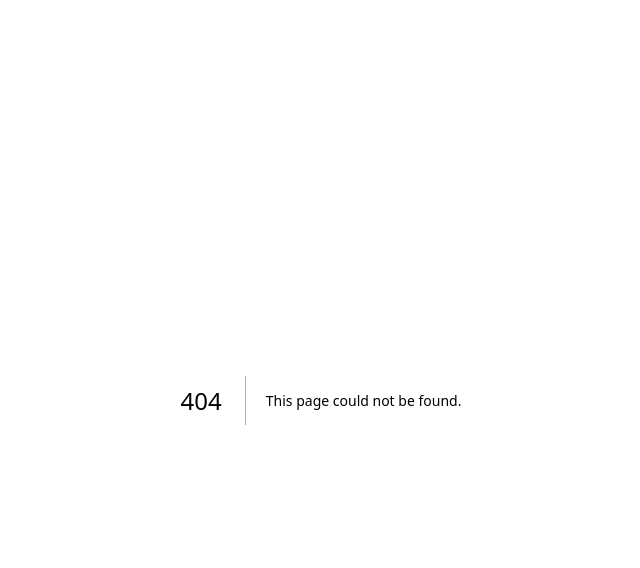
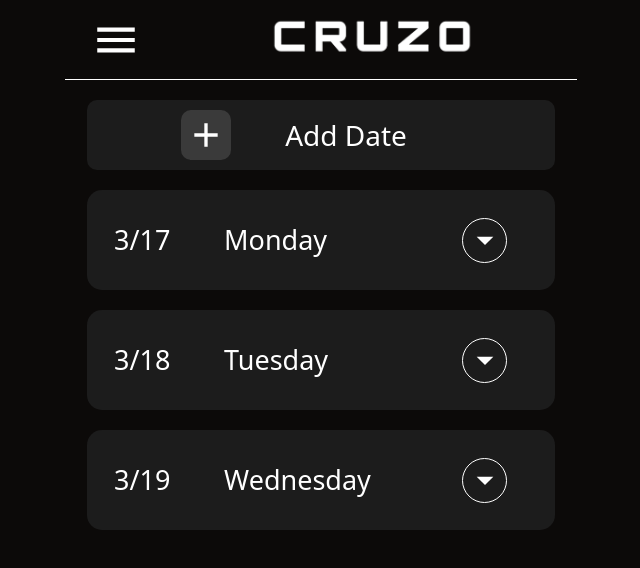
Before and after one commit to Moriyan1307/Cruzo, a Next.js app: page /dashboard in a window 1280 px wide. Before the commit this address had no page. Shown: the top 568 px of the page, without its empty margins (319-959 px from the left). Built offline with nearby package versions, Linux system fonts and the light colour scheme.

Commit message:
Dashboard Updated

```diff
--- /dev/null
+++ b/src/Components/Cards/DateCard.tsx
@@ -0,0 +1,114 @@
+import { Box, colors } from "@mui/material";
+import React, { useEffect, useState } from "react";
+import { theme } from "../../utils/styleUtils";
+import ArrowDropDownIcon from "@mui/icons-material/ArrowDropDown";
+import { IDateAttributes } from "@/utils/types";
+import ArrowDropUpIcon from "@mui/icons-material/ArrowDropUp";
+import RideCard from "./RideCard";
+
+interface DateCard {
+  dateData: IDateAttributes;
+}
+
+const DateCard = ({ dateData }: DateCard) => {
+  const [clickedDrop, setClickedDrop] = useState(false);
+
+  const handleClick = () => {
+    setClickedDrop(!clickedDrop);
+  };
+
+  console.log(dateData);
+
+  let dateTab = (
+    <Box
+      sx={{
+        height: "100px",
+        width: "95%",
+        margin: "auto",
+        marginTop: "20px",
+        borderRadius: "15px",
+        backgroundColor: theme.box,
+        display: "flex",
+      }}
+      onClick={handleClick}
+    >
+      <Box
+        sx={{
+          height: "100%",
+          width: "70%",
+          color: "white",
+          display: "flex",
+        }}
+      >
+        <Box
+          sx={{
+            fontSize: "27px",
+            margin: "auto",
+          }}
+        >
+          {dateData.date}
+        </Box>
+        <Box
+          sx={{
+            fontSize: "27px",
+            margin: "auto",
+            width: "50%",
+          }}
+        >
+          {dateData.day}
+        </Box>
+      </Box>
+      <Box
+        sx={{
+          height: "100%",
+          width: "30%",
+          display: "flex",
+        }}
+      >
+        <Box
+          sx={{
+            height: "45px",
+            width: "45px",
+            border: "0.5px solid #fff",
+            display: "flex",
+            margin: "auto",
+            borderRadius: "50%",
+          }}
+        >
+          {clickedDrop ? (
+            <ArrowDropUpIcon
+              sx={{ color: "#fff", fontSize: 40, margin: "auto" }}
+            />
+          ) : (
+            <ArrowDropDownIcon
+              sx={{ color: "#fff", fontSize: 40, margin: "auto" }}
+            />
+          )}
+        </Box>
+      </Box>
+    </Box>
+  );
+
+  return (
+    <>
+      {clickedDrop ? (
+        <Box
+          sx={{
+            height: "auto",
+            border: "0.5px solid #fff",
+          }}
+        >
+          {dateTab}
+
+          {dateData.rideDetails.map((res, index) => {
+            return <RideCard key={index} rideDetails={res} />;
+          })}
+        </Box>
+      ) : (
+        dateTab
+      )}
+    </>
+  );
+};
+
+export default DateCard;
--- /dev/null
+++ b/src/Components/Cards/RideCard.tsx
@@ -0,0 +1,114 @@
+import { Box, colors } from "@mui/material";
+import React, { useEffect, useState } from "react";
+import { theme } from "../../utils/styleUtils";
+import { green } from "@mui/material/colors";
+import PersonIcon from "@mui/icons-material/Person";
+import AttachMoneyIcon from "@mui/icons-material/AttachMoney";
+import { IRideAttributes } from "@/utils/types";
+import { Roboto_Condensed, Montserrat } from "next/font/google";
+
+const Roboto = Roboto_Condensed({
+  weight: ["300"],
+  subsets: ["latin"],
+  style: ["normal"],
+});
+const Mont = Montserrat({
+  weight: ["400"],
+  subsets: ["latin"],
+  style: ["normal"],
+});
+
+interface RideCard {
+  rideDetails: IRideAttributes;
+}
+
+const RideCard = ({ rideDetails }: RideCard) => {
+  console.log(rideDetails);
+  const [first, setfirst] = useState();
+
+  return (
+    <Box
+      sx={{
+        height: "150px",
+        width: "95%",
+        margin: "auto",
+        marginTop: "20px",
+        borderRadius: "15px",
+        backgroundColor: theme.box,
+        border: `1px solid ${theme.green}`,
+        display: "flex",
+        flexDirection: "column",
+        color: theme.white,
+        fontSize: "25px",
+      }}
+    >
+      <Box
+        sx={{
+          height: "50%",
+          border: "0.5px solid #fff",
+          width: "100%",
+          display: "flex",
+          justifyContent: "space-between",
+        }}
+      >
+        <Box
+          sx={{
+            height: "100%",
+            width: "32%",
+            border: "0.5px solid #fff",
+            display: "flex",
+          }}
+        >
+          <Box sx={{ margin: "auto" }}>{rideDetails.from}</Box>
+        </Box>
+        <Box
+          sx={{
+            height: "100%",
+            width: "32%",
+            border: "0.5px solid #fff",
+            display: "flex",
+          }}
+        >
+          <Box
+            sx={{ margin: "auto", fontFamily: "sans-serif" }}
+            className={Mont.className}
+          >
+            {rideDetails.miles} {"mi"}
+          </Box>
+        </Box>
+        <Box
+          sx={{
+            height: "100%",
+            width: "32%",
+            border: "0.5px solid #fff",
+            display: "flex",
+          }}
+        >
+          <Box sx={{ margin: "auto" }}>{rideDetails.to}</Box>
+        </Box>
+      </Box>
+      <Box
+        sx={{
+          height: "50%",
+          border: "0.5px solid #fff",
+          width: "100%",
+          display: "flex",
+          justifyContent: "space-between",
+        }}
+      >
+        {" "}
+        <Box
+          sx={{ height: "100%", width: "32%", border: "0.5px solid #fff" }}
+        ></Box>
+        <Box
+          sx={{ height: "100%", width: "32%", border: "0.5px solid #fff" }}
+        ></Box>
+        <Box
+          sx={{ height: "100%", width: "32%", border: "0.5px solid #fff" }}
+        ></Box>
+      </Box>
+    </Box>
+  );
+};
+
+export default RideCard;
--- a/src/Components/Dashboard/Dashboard.tsx
+++ b/src/Components/Dashboard/Dashboard.tsx
@@ -1,10 +1,12 @@
 import { Box } from "@mui/material";
 import React from "react";
-import { hrPad, theme, vrPad } from "@/Utils/styleUtils";
+import { hrPad, theme, vrPad } from "@/utils/styleUtils";
 import Header from "../Header/Header";
-import RideLog from "../RIdeLog/RideLog";
+import RideLog from "../RideLog/RideLog";
 
-function dashboard() {
+interface Dashboard {}
+
+const Dashboard = ({}: Dashboard) => {
   return (
     <Box
       sx={{
@@ -19,6 +21,6 @@ function dashboard() {
       <RideLog />
     </Box>
   );
-}
+};
 
-export default dashboard;
+export default Dashboard;
--- a/src/Components/Header/Header.tsx
+++ b/src/Components/Header/Header.tsx
@@ -1,6 +1,6 @@
 import { Box } from "@mui/material";
 import React from "react";
-import { hrPad, vrPad } from "@/Utils/styleUtils";
+import { hrPad, vrPad } from "@/utils/styleUtils";
 import logo from "../../../public/logo.png";
 import Image from "next/image";
 import MenuIcon from "@mui/icons-material/Menu";
--- a/src/Components/RIdeLog/RideLog.tsx
+++ b/src/Components/RIdeLog/RideLog.tsx
@@ -1,26 +1,82 @@
-import { Box } from "@mui/material";
+import { Box, colors } from "@mui/material";
 import React from "react";
-import { theme } from "../../Utils/styleUtils";
+import { theme } from "../../utils/styleUtils";
+import AddIcon from "@mui/icons-material/Add";
+import AddDateTab from "../Tabs/AddDateTab";
+import DateCard from "../Cards/DateCard";
+import { IDateAttributes } from "@/utils/types";
 
-function RideLog() {
+const dateData: IDateAttributes[] = [
+  {
+    date: "3/17",
+    day: "Monday",
+    rideDetails: [
+      {
+        from: "DFW",
+        to: "Liv+",
+        miles: 6,
+        phone: 789,
+        amount: 10,
+        toll: 2,
+      },
+      {
+        from: "Plano",
+        to: "Liv+",
+        miles: 6,
+        phone: 789,
+        amount: 10,
+        toll: 2,
+      },
+    ],
+  },
+  {
+    date: "3/18",
+    day: "Tuesday",
+    rideDetails: [
+      {
+        from: "dfw",
+        to: "Liv+",
+        miles: 6,
+        phone: 789,
+        amount: 10,
+        toll: 2,
+      },
+    ],
+  },
+  {
+    date: "3/19",
+    day: "Wednesday",
+    rideDetails: [
+      {
+        from: "dfw",
+        to: "Liv+",
+        miles: 6,
+        phone: 789,
+        amount: 10,
+        toll: 2,
+      },
+    ],
+  },
+];
+interface RideLog {}
+
+const RideLog = ({}: RideLog) => {
   return (
     <Box
       sx={{
         height: "90%",
         width: "100%",
         padding: "10px",
+
+        overflowY: "scroll",
       }}
     >
-      <Box
-        sx={{
-          height: "8%",
-          border: "0.5px solid #fff",
-          backgroundColor: theme.box,
-          borderRadius: "10px",
-        }}
-      ></Box>
+      <AddDateTab type={"Add Date"} />
+      {dateData.map((res, index) => {
+        return <DateCard key={index} dateData={res} />;
+      })}
     </Box>
   );
-}
+};
 
 export default RideLog;
--- /dev/null
+++ b/src/Components/Tabs/AddDateTab.tsx
@@ -0,0 +1,63 @@
+import { Box, colors } from "@mui/material";
+import React, { useEffect, useState } from "react";
+import { theme } from "../../utils/styleUtils";
+import AddIcon from "@mui/icons-material/Add";
+
+interface AddDateTab {
+  type: string;
+}
+
+const AddDateTab = ({ type }: AddDateTab) => {
+  return (
+    <Box
+      sx={{
+        height: "10%",
+        backgroundColor: theme.box,
+        borderRadius: "10px",
+        display: "flex",
+        margin: "auto",
+        marginTop: "10px",
+        width: { xs: "95%", sm: "95%" },
+      }}
+    >
+      <Box
+        sx={{
+          margin: "auto",
+          display: "flex",
+          justifyContent: "space-around",
+          width: { xs: "55%", sm: "60%" },
+        }}
+      >
+        <Box
+          sx={{
+            height: "50px",
+            width: "50px",
+            background: theme.innerBox,
+            display: "flex",
+            borderRadius: "10px",
+          }}
+        >
+          <AddIcon
+            sx={{
+              fontSize: 40,
+              color: "white",
+              margin: "auto",
+            }}
+          />
+        </Box>
+
+        <h2
+          style={{
+            color: theme.white,
+            fontSize: "28px",
+            margin: "auto",
+          }}
+        >
+          {type}
+        </h2>
+      </Box>
+    </Box>
+  );
+};
+
+export default AddDateTab;
--- a/src/Utils/styleUtils.ts
+++ b/src/Utils/styleUtils.ts
@@ -1,4 +1,5 @@
 import { colors } from "@mui/material";
+import { green } from "@mui/material/colors";
 
 export const hrPad = {
   px: {
@@ -17,4 +18,7 @@ export const theme = {
   primary: "#0C0A09",
   green: "#22C55E",
   box: "#1c1c1c",
+  innerBox: "#3A3A3A",
+  blue: "#1876D1",
+  white: "#fff",
 };
--- /dev/null
+++ b/src/Utils/types/index.tsx
@@ -0,0 +1,14 @@
+export interface IDateAttributes {
+  date: string;
+  day: string;
+  rideDetails: IRideAttributes[];
+}
+
+export interface IRideAttributes {
+  from: string;
+  to: string;
+  amount: number;
+  miles: number;
+  toll: number;
+  phone: number;
+}
--- a/src/pages/_document.tsx
+++ b/src/pages/_document.tsx
@@ -3,7 +3,7 @@ import { Html, Head, Main, NextScript } from "next/document";
 export default function Document() {
   return (
     <Html lang="en">
-      <Head />
+      <Head></Head>
       <body>
         <Main />
         <NextScript />
--- /dev/null
+++ b/src/pages/dashboard.tsx
@@ -0,0 +1,6 @@
+import Dashboard from "@/components/Dashboard/Dashboard";
+
+const DashboardMain = () => {
+  return <Dashboard />;
+};
+export default DashboardMain;
--- a/src/pages/index.tsx
+++ b/src/pages/index.tsx
@@ -1,9 +1,38 @@
 import Image from "next/image";
-import { Inter } from "next/font/google";
-import Dashboard from "@/Components/Dashboard/Dashboard";
+import { Inter, Roboto } from "next/font/google";
+import Dashboard from "@/components/Dashboard/Dashboard";
+import { Box } from "@mui/material";
+import { hrPad, theme, vrPad } from "@/utils/styleUtils";
+import Header from "@/components/Header/Header";
+import RideLog from "@/components/RideLog/RideLog";
+import Head from "next/head";
 
 const inter = Inter({ subsets: ["latin"] });
 
 export default function Home() {
-  return <Dashboard />;
+  return (
+    <>
+      <div>
+        <Head>
+          <title>Cruzo</title>
+          <meta
+            name="description"
+            content="Your Next.js application description"
+          />
+          <link rel="icon" href="/favicon.ico" />
+        </Head>
+      </div>
+      <Box
+        sx={{
+          ...hrPad,
+          ...vrPad,
+          height: "100vh",
+          width: "100vw",
+          backgroundColor: theme.primary,
+        }}
+      >
+        <Header />
+      </Box>
+    </>
+  );
 }
```
Also changed, not shown: src/Components/Tabs/AddRideTab.tsx (added, +12 -0 lines).
